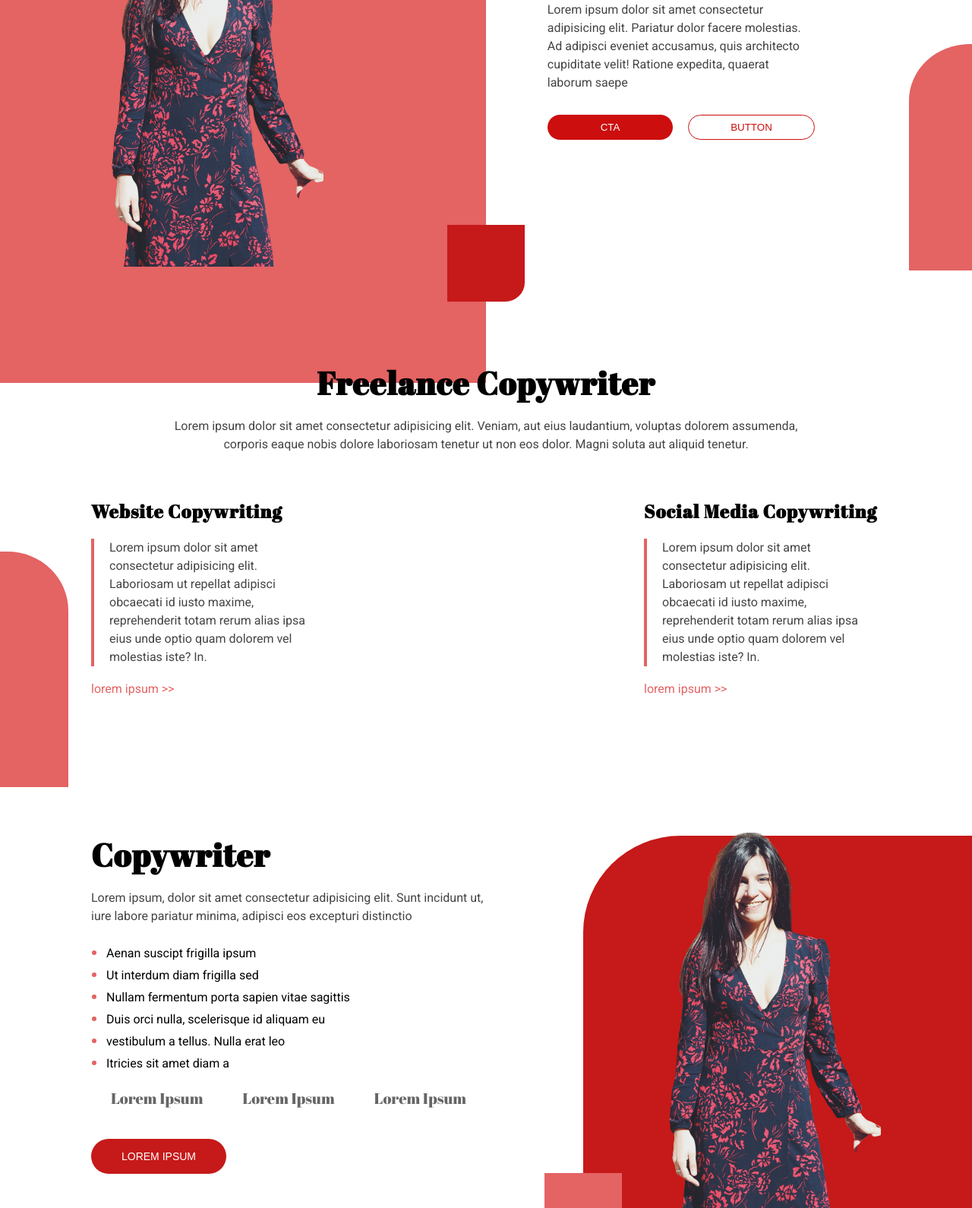
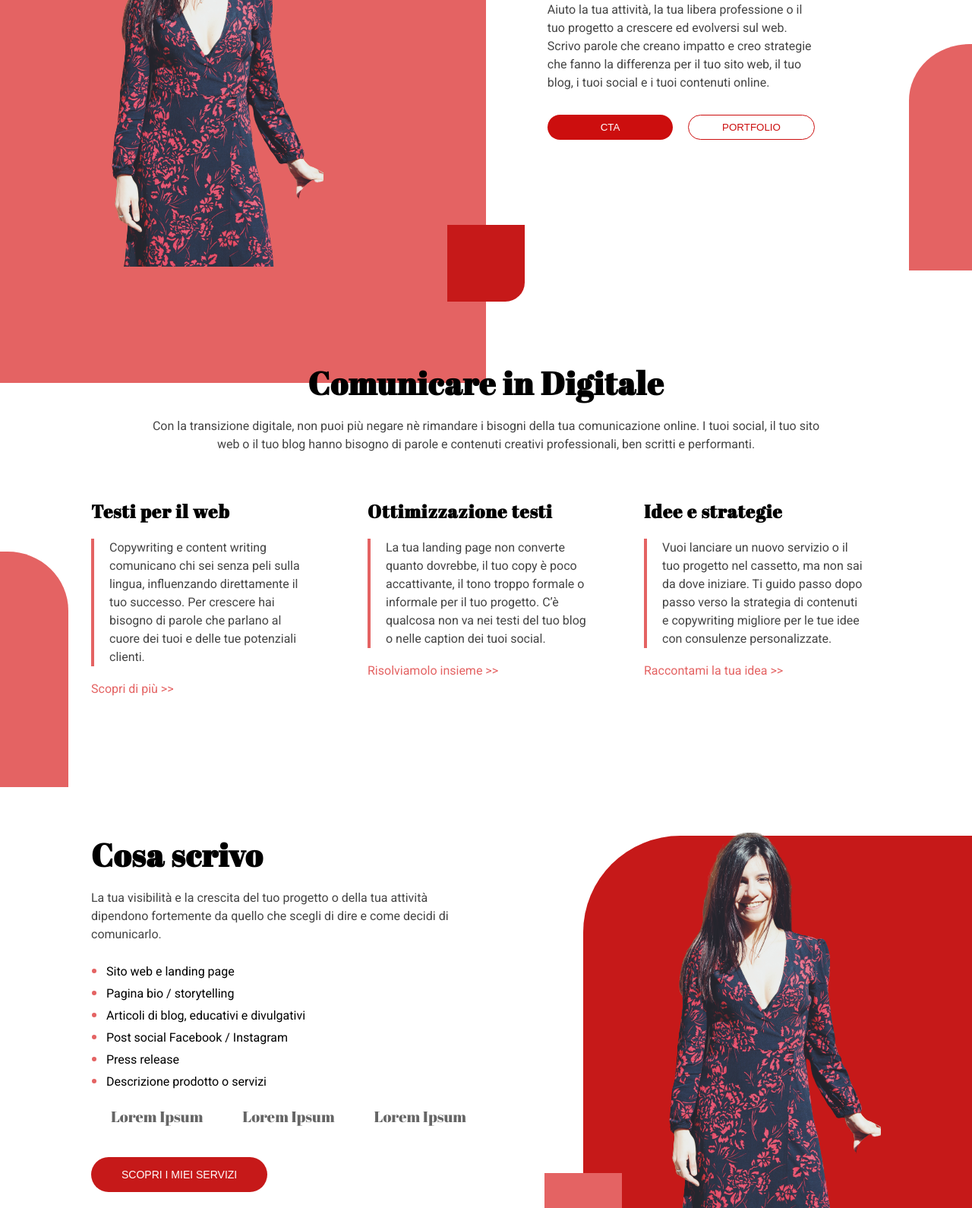
Before and after one commit to RobertoF90/Filomena-portfolio-2, a plain HTML site: page index.html in a window 1280 px wide. Shown: the part 276-1866 px from the top of the page at 76% size. Drawn offline with Linux system fonts and the light colour scheme.

Commit message:
added copy

```diff
--- a/index.html
+++ b/index.html
@@ -36,71 +36,87 @@
           <img src="./src/img/header.png" alt="" />
         </div>
         <div class="hero--text-box">
-          <p class="hero--name">Filomena</p>
-          <h1 class="heading--primary">Freelance Copywriter</h1>
+          <p class="hero--name">Filomena Locantore</p>
+          <h1 class="heading--primary">Comunicazione Digitale</h1>
           <p class="paragraph">
-            Lorem ipsum dolor sit amet consectetur adipisicing elit. Pariatur
-            dolor facere molestias. Ad adipisci eveniet accusamus, quis
-            architecto cupiditate velit! Ratione expedita, quaerat laborum saepe
+            Aiuto la tua attività, la tua libera professione o il tuo progetto a
+            crescere ed evolversi sul web.
           </p>
+          <p class="paragraph">
+            Scrivo parole che creano impatto e creo strategie che fanno la
+            differenza per il tuo sito web, il tuo blog, i tuoi social e i tuoi
+            contenuti online.
+          </p>
+
           <div class="hero--btns">
             <button class="btn btn--cta">CTA</button>
-            <button class="btn btn--secondary">Button</button>
+            <button class="btn btn--secondary">Portfolio</button>
           </div>
         </div>
       </div>
     </header>
     <section class="section section__services">
-      <h1 class="heading--primary">Freelance Copywriter</h1>
+      <h1 class="heading--primary">Comunicare in Digitale</h1>
       <p class="paragraph">
-        Lorem ipsum dolor sit amet consectetur adipisicing elit. Veniam, aut
-        eius laudantium, voluptas dolorem assumenda, corporis eaque nobis dolore
-        laboriosam tenetur ut non eos dolor. Magni soluta aut aliquid tenetur.
+        Con la transizione digitale, non puoi più negare nè rimandare i bisogni
+        della tua comunicazione online. I tuoi social, il tuo sito web o il tuo
+        blog hanno bisogno di parole e contenuti creativi professionali, ben
+        scritti e performanti.
       </p>
+
       <div class="container__services">
         <div class="container__services--service">
-          <h2 class="heading--secondary">Website Copywriting</h2>
+          <h2 class="heading--secondary">Testi per il web</h2>
           <p class="paragraph service--paragraph">
-            Lorem ipsum dolor sit amet consectetur adipisicing elit. Laboriosam
-            ut repellat adipisci obcaecati id iusto maxime, reprehenderit totam
-            rerum alias ipsa eius unde optio quam dolorem vel molestias iste?
-            In.
+            Copywriting e content writing comunicano chi sei senza peli sulla
+            lingua, influenzando direttamente il tuo successo. Per crescere hai
+            bisogno di parole che parlano al cuore dei tuoi e delle tue
+            potenziali clienti.
           </p>
-          <a class="service--link" href="#">lorem ipsum >></a>
+          <a class="service--link" href="#">Scopri di più >></a>
         </div>
 
         <div class="container__services--service">
-          <h2 class="heading--secondary">Social Media Copywriting</h2>
+          <h2 class="heading--secondary">Ottimizzazione testi</h2>
           <p class="paragraph service--paragraph">
-            Lorem ipsum dolor sit amet consectetur adipisicing elit. Laboriosam
-            ut repellat adipisci obcaecati id iusto maxime, reprehenderit totam
-            rerum alias ipsa eius unde optio quam dolorem vel molestias iste?
-            In.
+            La tua landing page non converte quanto dovrebbe, il tuo copy è poco
+            accattivante, il tono troppo formale o informale per il tuo
+            progetto. C’è qualcosa non va nei testi del tuo blog o nelle caption
+            dei tuoi social.
           </p>
-          <a class="service--link" href="#">lorem ipsum >></a>
+          <a class="service--link" href="#">Risolviamolo insieme >></a>
+        </div>
+
+        <div class="container__services--service">
+          <h2 class="heading--secondary">Idee e strategie</h2>
+          <p class="paragraph service--paragraph">
+            Vuoi lanciare un nuovo servizio o il tuo progetto nel cassetto, ma
+            non sai da dove iniziare. Ti guido passo dopo passo verso la
+            strategia di contenuti e copywriting migliore per le tue idee con
+            consulenze personalizzate.
+          </p>
+          <a class="service--link" href="#">Raccontami la tua idea >></a>
         </div>
       </div>
     </section>
 
     <section class="section section__why">
       <div class="container__why">
-        <h1 class="heading--primary">Copywriter</h1>
+        <h1 class="heading--primary">Cosa scrivo</h1>
         <p class="paragraph">
-          Lorem ipsum, dolor sit amet consectetur adipisicing elit. Sunt
-          incidunt ut, iure labore pariatur minima, adipisci eos excepturi
-          distinctio
+          La tua visibilità e la crescita del tuo progetto o della tua attività
+          dipendono fortemente da quello che scegli di dire e come decidi di
+          comunicarlo.
         </p>
         <ul class="why__list">
-          <li class="why__list--item">Aenan suscipt frigilla ipsum</li>
-          <li class="why__list--item">Ut interdum diam frigilla sed</li>
+          <li class="why__list--item">Sito web e landing page</li>
+          <li class="why__list--item">Pagina bio / storytelling</li>
           <li class="why__list--item">
-            Nullam fermentum porta sapien vitae sagittis
+            Articoli di blog, educativi e divulgativi
           </li>
-          <li class="why__list--item">
-            Duis orci nulla, scelerisque id aliquam eu
-          </li>
-          <li class="why__list--item">vestibulum a tellus. Nulla erat leo</li>
-          <li class="why__list--item">Itricies sit amet diam a</li>
+          <li class="why__list--item">Post social Facebook / Instagram</li>
+          <li class="why__list--item">Press release</li>
+          <li class="why__list--item">Descrizione prodotto o servizi</li>
         </ul>
         <ul class="why__links">
           <li><a class="why__links--item" href="#">Lorem Ipsum</a></li>
@@ -108,7 +124,7 @@
           <li><a class="why__links--item" href="#">Lorem Ipsum</a></li>
         </ul>
 
-        <button class="btn btn--cta">Lorem Ipsum</button>
+        <button class="btn btn--cta">Scopri i miei servizi</button>
       </div>
       <div class="section__why--img-box">
         <img src="./src/img/header.png" alt="image" />
@@ -118,12 +134,13 @@
     <section class="section section__portfolio">
       <div class="portfolio__top">
         <h1 class="heading--primary">Portfolio</h1>
-        <button class="btn btn--cta">Lorem Ipsum</button>
+        <button class="btn btn--cta">Dai un'occhiata!</button>
       </div>
 
       <p class="paragraph">
-        Lorem, ipsum dolor sit amet consectetur adipisicing elit. Nisi
-        consequuntur magni natus quis iusto provident dolorem, et voluptatem
+        Ecco alcuni esempi dei miei ultimi test per il sito web e i social media
+        di piccole attività, organizzazioni e progetti che hanno scelto i miei
+        servizi.
       </p>
 
       <div class="portfolio__gallery">
--- a/src/style.css
+++ b/src/style.css
@@ -1,3 +1,8 @@
+:root {
+  --primary: #cc0e0e;
+  --secondary: #e46363;
+}
+
 * {
   margin: 0;
   padding: 0;
@@ -44,12 +49,12 @@ section {
 
 .btn--cta {
   color: #fff;
-  background-color: rgb(204, 14, 14);
+  background-color: var(--primary);
 }
 
 .btn--secondary {
-  color: rgb(204, 14, 14);
-  border: 1px solid rgb(204, 14, 14);
+  color: var(--primary);
+  border: 1px solid var(--primary);
   background-color: transparent;
 }
 
@@ -65,7 +70,7 @@ section {
 .nav__name {
   font-size: 4.2rem;
 
-  color: rgb(204, 14, 14);
+  color: var(--primary);
 }
 
 .nav__links {
@@ -82,7 +87,7 @@ section {
 }
 
 .nav__links--btn {
-  background-color: rgb(204, 14, 14);
+  background-color: var(--primary);
   padding: 1rem;
 }
 
@@ -103,7 +108,7 @@ body::before {
   position: absolute;
   top: 0;
   left: 0;
-  background-color: rgb(228, 99, 99);
+  background-color: #e46363;
   z-index: -1;
 
   border-top-right-radius: 25%;
@@ -140,7 +145,7 @@ body::before {
   position: absolute;
   top: 40%;
   left: 93.5%;
-  background-color: rgb(228, 99, 99);
+  background-color: var(--secondary);
 
   z-index: -1;
 
@@ -201,7 +206,7 @@ body::before {
   position: absolute;
   top: 50%;
   left: -18%;
-  background-color: rgb(228, 99, 99);
+  background-color: var(--secondary);
 
   z-index: -1;
 
@@ -227,12 +232,12 @@ body::before {
   margin: 2rem 0;
   padding: 0 2rem;
 
-  border-left: 4px solid rgb(228, 99, 99);
+  border-left: 4px solid var(--secondary);
 }
 
 .service--link {
   text-decoration: none;
-  color: rgb(228, 99, 99);
+  color: var(--secondary);
 }
 
 /* SECTION WHY */
@@ -256,7 +261,7 @@ body::before {
 }
 
 .why__list--item::marker {
-  color: rgb(228, 99, 99);
+  color: var(--secondary);
   font-size: 2rem;
 }
 
@@ -308,7 +313,7 @@ body::before {
   position: absolute;
   top: 80%;
   left: 56%;
-  background-color: rgb(228, 99, 99);
+  background-color: var(--secondary);
 
   z-index: -1;
 
@@ -325,8 +330,6 @@ body::before {
 
 .portfolio__top button {
   width: fit-content;
-
-  background-color: rgb(228, 99, 99);
 
   padding: 1rem 4rem;
   font-size: 1.4rem;
@@ -417,7 +420,7 @@ body::before {
   position: absolute;
   top: 37%;
   left: 30%;
-  background-color: rgb(228, 99, 99);
+  background-color: var(--secondary);
   z-index: 1;
 
   border-bottom-right-radius: 25%;
@@ -445,7 +448,7 @@ body::before {
   padding: 1rem 4rem;
 
   background-color: #fff;
-  color: rgb(228, 99, 99);
+  color: var(--secondary);
 
   font-size: 1.4rem;
 }
@@ -508,7 +511,7 @@ body::before {
   position: absolute;
   top: 0%;
   left: -20%;
-  background-color: rgb(228, 99, 99);
+  background-color: var(--secondary);
 
   z-index: -1;
 
@@ -522,7 +525,7 @@ body::before {
   position: absolute;
   top: 20%;
   right: -20%;
-  background-color: rgb(228, 99, 99);
+  background-color: var(--secondary);
 
   z-index: -1;
 
@@ -571,7 +574,7 @@ body::before {
 }
 
 .connect__gallery--element {
-  background-color: rgb(228, 99, 99);
+  background-color: var(--secondary);
   padding: 2rem;
   padding-right: 4rem;
   display: flex;
@@ -618,7 +621,7 @@ body::before {
 /* FOOTER */
 
 .footer {
-  background-color: rgb(228, 99, 99);
+  background-color: var(--secondary);
 
   display: flex;
   flex-direction: column;
@@ -628,7 +631,7 @@ body::before {
 }
 
 .footer h1 {
-  color: rgb(204, 14, 14);
+  color: var(--primary);
 }
 
 .footer p {
@@ -647,7 +650,7 @@ body::before {
   width: 4rem;
   height: 4rem;
 
-  background-color: rgb(204, 14, 14);
+  background-color: var(--primary);
 
   border-radius: 12px;
 }
@@ -669,7 +672,7 @@ body::before {
 .copyright {
   padding: 3rem 0;
   text-align: center;
-  background-color: rgb(204, 14, 14);
+  background-color: var(--primary);
 
   color: #fff;
 }
```
